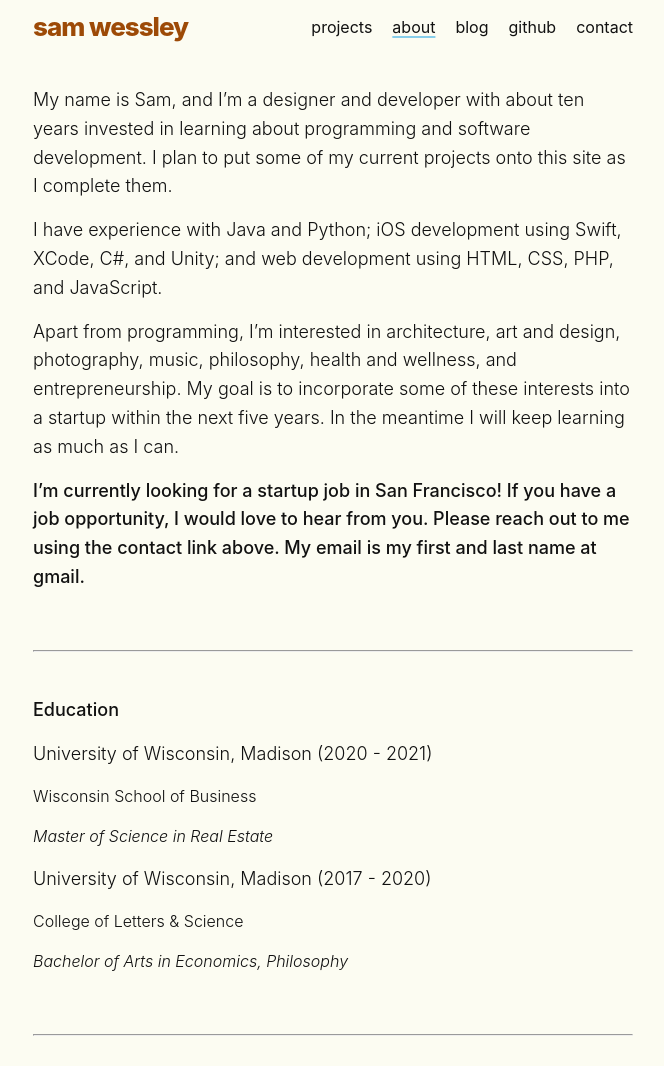
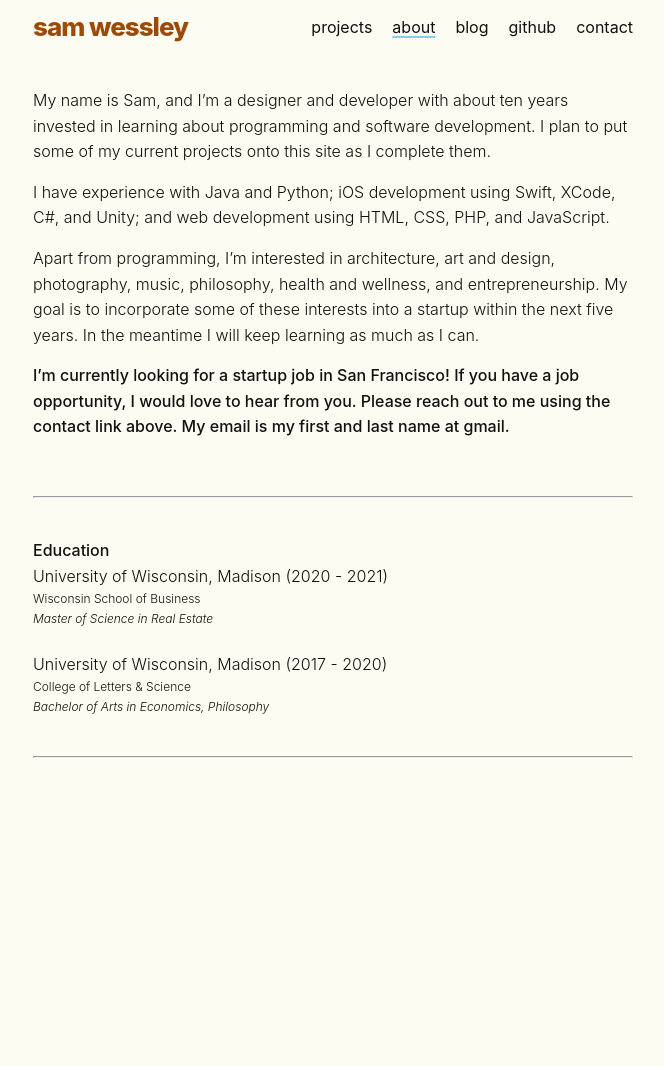
Before and after one commit to samwessley/samwessley.github.io, a Jekyll site: the page built from about.md, in a window 1280 px wide. Shown: the whole page, without its empty margins (307-971 px from the left). Built offline with Jekyll 4.4.1, drawn with Linux system fonts in a browser that asks for light colours; after the commit the page ends 900 px from its top, so only the background shows below that.

Commit message:
update blog page styling

```diff
--- a/_config.yml
+++ b/_config.yml
@@ -24,9 +24,11 @@ description: ""
 baseurl: "/test-blog" # the subpath of your site, e.g. /blog
 url: "https://samwessley.github.io" # the base hostname & protocol for your site, e.g. http://example.com
 github_username:  samwessley
+
+# Additional properties that are not included in the base minima theme are added here
+author: Sam Wessley
+show_excerpts: true
 linkedin_username: samwessley
-
-author: Sam Wessley
 
 # Build settings
 # Removed minima theme to create a regular theme
--- a/about.md
+++ b/about.md
@@ -18,15 +18,16 @@ Apart from programming, I’m interested in architecture, art and design, photog
 
 <br>
 
-<p style="font-weight:500">Education</p>
-
-<p>University of Wisconsin, Madison (2020 - 2021)</p>
-<p style="font-size: 16px">Wisconsin School of Business</p>
-<p style="font-size: 16px; font-style: italic">Master of Science in Real Estate</p>
-
-<p>University of Wisconsin, Madison (2017 - 2020)</p>
-<p style="font-size: 16px">College of Letters & Science</p>
-<p style="font-size: 16px; font-style: italic">Bachelor of Arts in Economics, Philosophy</p>
+<div class="education">
+    <p style="font-weight:500">Education</p>
+    <p>University of Wisconsin, Madison (2020 - 2021)</p>
+    <p style="font-size: 12px">Wisconsin School of Business</p>
+    <p style="font-size: 12px; font-style: italic">Master of Science in Real Estate</p>
+    <br>
+    <p>University of Wisconsin, Madison (2017 - 2020)</p>
+    <p style="font-size: 12px">College of Letters & Science</p>
+    <p style="font-size: 12px; font-style: italic">Bachelor of Arts in Economics, Philosophy</p>
+</div>
 
 <br>
 
--- a/assets/main.scss
+++ b/assets/main.scss
@@ -9,9 +9,27 @@ body {
 }
 
 p {
-    font-size: 18px;
+    font-size: 16px;
     font-weight: 300;
     line-height: 1.6em;
+}
+
+a,
+a:visited {
+    color: #222;
+}
+
+a:hover {
+    text-decoration: none;
+}
+
+.post-title,
+.post-link {
+    font-size: 24px;
+}
+
+img {
+    margin: 0;
 }
 
 .wrapper {
@@ -85,9 +103,40 @@ p {
 }
 
 .page-content {
+    margin-top: 2em;
     padding: 0;
+}
+
+.education p {
+    margin: 0;
 }
 
 img + em {
     font-size: 0.8em;
 }
+
+.blog h3 {
+    margin: 0;
+}
+
+.post-meta {
+    display: block;
+    margin-bottom: 20px;
+}
+
+.post-list li {
+    margin-bottom: 4em;
+}
+
+.post-list li p {
+    display: block;
+    margin-top: 10px;
+}
+
+.post-header {
+    margin: 0;
+}
+
+.rss-subscribe a {
+    color: goldenrod;
+}
```
Also changed, not shown: _layouts/blog.html (+6 -2 lines), _posts/2021-08-01-my-first-post.md (+5 -6 lines).
